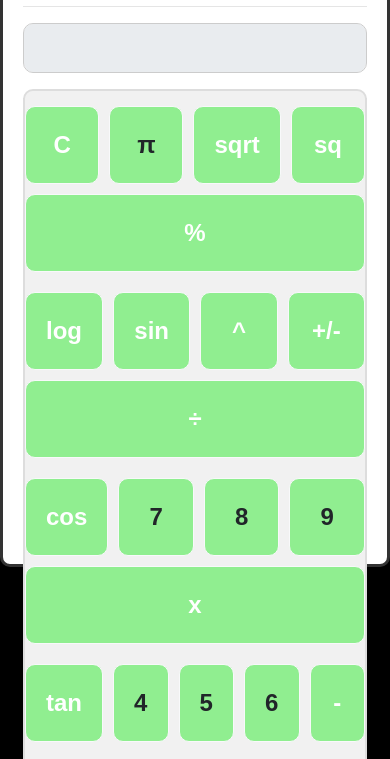
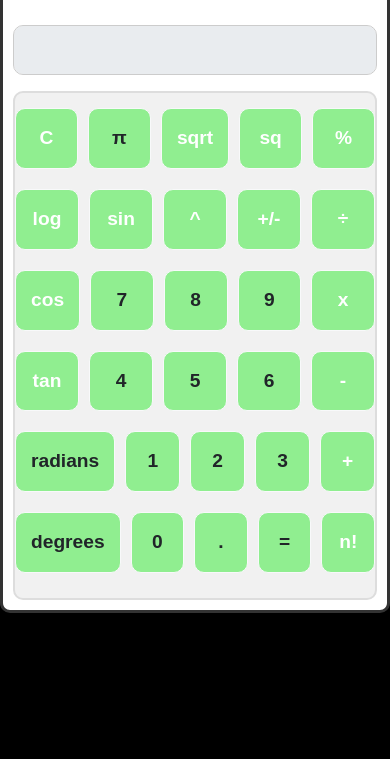
Before and after one commit to GeetanjaliTest/Session54-Bootstrap-ScientificCalculator, a plain HTML site: page index.html in a window 390 px wide. Shown: the part 157-916 px from the top of the page. After the commit the page ends 844 px from the top, so only its background shows below. Drawn offline with nearby package versions, Linux system fonts and the light colour scheme.

Commit message:
modify code

```diff
--- a/style.css
+++ b/style.css
@@ -3,16 +3,25 @@ body {
     background-color: black !important;
     font-family: 'Arial', sans-serif;
     color: #333;
+    margin: 0; /* Remove default margins to avoid overflow */
+    padding: 0;
+    display: flex;
+    justify-content: center;
+    align-items: center;
+    min-height: 100vh; /* Ensure body takes full height */
   }
 
   #container {
     max-width: 400px;
+    width: 100%; /* Allow the container to resize on smaller screens */
     max-height: 700px !important;
-    margin: 0 auto;
+    margin: 20px auto;
     padding: 20px;
     border: 3px solid #333;
     border-radius: 10px;
     background-color: #ffffff;
+    display: flex;
+    flex-direction: column;
   }
 
   h1 {
@@ -39,8 +48,21 @@ body {
     border-radius: 10px;
     padding: 10px;
     background-color: #f1f1f1;
+    display: flex;
+    flex-direction: column;
   }
 
+  .row {
+    margin-bottom: 10px;
+    display: flex;
+    justify-content: space-between; /* Adjust to fit buttons well */
+  }
+
+  .col {
+    padding: 5px; /* Add padding to columns */
+  }
+
+  /* Buttons */
   .button {
     font-size: 1.5rem;
     font-weight: bold;
@@ -50,6 +72,7 @@ body {
     border-radius: 10px;
     cursor: pointer;
     background-color: lightgreen !important;
+    flex-grow: 1; /* Allow buttons to grow and take space equally */
   }
 
   .button:hover {
@@ -101,12 +124,23 @@ body {
     background-color: #e67e22;
   }
 
-  .row {
-    margin-bottom: 10px;
-    display: flex;
-    justify-content: center;
+  /* Fix layout distortion on GitHub Pages */
+  @media (max-width: 576px) {
+    #container {
+      max-width: 100%; /* Make sure container width is responsive on small screens */
+      padding: 10px; /* Reduce padding for smaller screens */
+    }
+
+    h1 {
+      font-size: 2rem; /* Make heading smaller on mobile */
+    }
+
+    .button {
+      padding: 15px; /* Adjust button padding for small screens */
+      font-size: 1.2rem; /* Adjust font size of buttons */
+    }
+
+    .row {
+      flex-wrap: wrap; /* Allow buttons to wrap in rows */
+    }
   }
-
-  .button {
-    width: 100%;
-  }
```
